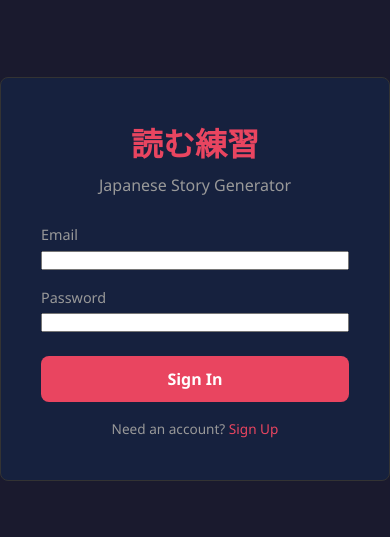
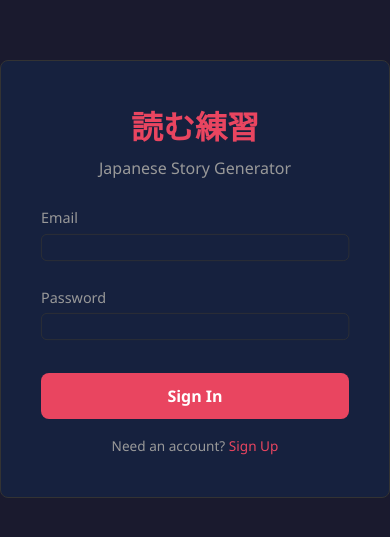
Before and after one commit to rcoker37/Comprehensible-Input-Generator, a React (Vite) app in the folder client/: page /login in a window 390 px wide. Shown: the part 143-680 px from the top of the page. Built offline with nearby package versions, Linux system fonts and the light colour scheme; no server answers.

Commit message:
more fixes

```diff
--- a/client/src/App.css
+++ b/client/src/App.css
@@ -151,6 +151,8 @@ h1 {
 
 input[type="text"],
 input[type="number"],
+input[type="email"],
+input[type="password"],
 select {
   background: var(--surface);
   border: 1px solid var(--border);
@@ -177,9 +179,25 @@ select {
 
 input[type="text"]:focus,
 input[type="number"]:focus,
+input[type="email"]:focus,
+input[type="password"]:focus,
 select:focus {
   outline: none;
   border-color: var(--accent);
+}
+
+@media (max-width: 768px) {
+  input[type="text"],
+  input[type="number"],
+  input[type="email"],
+  input[type="password"],
+  select {
+    font-size: 16px;
+    transform: scale(0.75);
+    transform-origin: left top;
+    width: 133.33%;
+    height: auto;
+  }
 }
 
 button {
```
